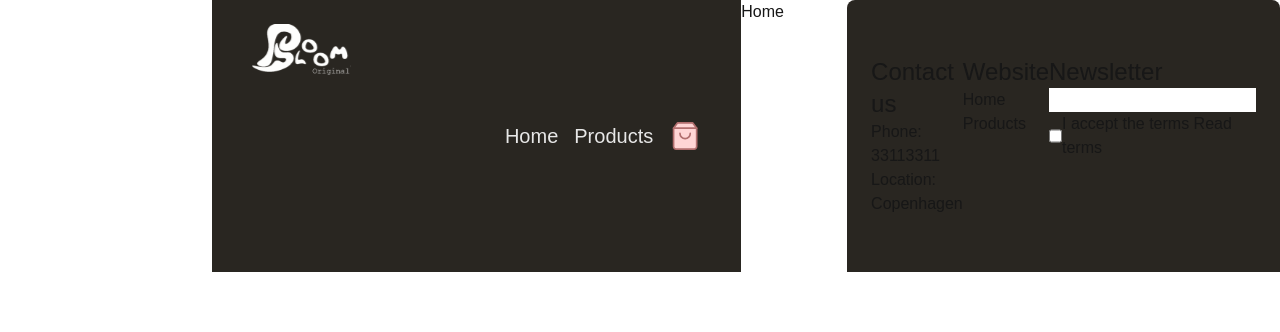
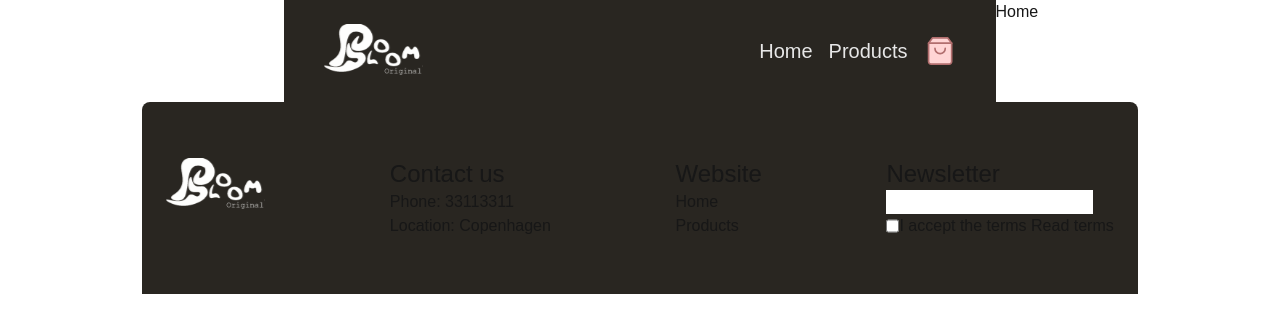
Before and after one commit to laerkehansen/Simple-Shop-Project, a Next.js app: page / in a window 1280 px wide. Shown: the top 332 px of the page. Built offline with nearby package versions, Linux system fonts and the light colour scheme.

Commit message:
nyt grid virker

```diff
--- a/src/app/components/Footer.jsx
+++ /dev/null
@@ -1,35 +0,0 @@
-import Image from "next/image";
-import logo from "../img/logo.svg";
-const Footer = () => {
-  return (
-    <footer className="bg-primary-black rounded-t-lg">
-      <div className="flex justify-between pt-14 pb-14 pr-6 pl-6">
-        <div>
-          <Image src={logo} alt="hej" />
-        </div>
-        <div>
-          <h2 className=" text-2xl">Contact us</h2>
-          <p>Phone: 33113311</p>
-          <p>Location: Copenhagen</p>
-        </div>
-        <div className="flex flex-col">
-          <h2 className="text-2xl">Website</h2>
-          <a href="#">Home</a>
-          <a href="#">Products</a>
-        </div>
-        <div>
-          <h2 className="text-2xl">Newsletter</h2>
-
-          <input type="text" />
-
-          <div className="flex">
-            <input type="checkbox" />
-            <p>I accept the terms Read terms</p>
-          </div>
-        </div>
-      </div>
-    </footer>
-  );
-};
-
-export default Footer;
--- a/src/app/layout.js
+++ b/src/app/layout.js
@@ -4,7 +4,6 @@ import Link from "next/link";
 import Image from "next/image";
 import Logo from "../app/img/logo.svg";
 import Basket from "../app/img/basket.svg";
-import Footer from "./components/Footer";
 
 const geistSans = localFont({
   src: "./fonts/GeistVF.woff",
@@ -25,8 +24,8 @@ export const metadata = {
 export default function RootLayout({ children }) {
   return (
     <html lang="en">
-      <body className={`${geistSans.variable} ${geistMono.variable} antialiased bg-white grid grid-cols-[1fr_1fr_2fr_3fr_1fr_1fr]`}>
-        <header className="col-start-3 col-end-5 grid">
+      <body className={`${geistSans.variable} ${geistMono.variable} antialiased bg-white grid grid-cols-[1fr_1fr_2fr_3fr_1fr_1fr] grid-rows-[auto_auto_auto]`}>
+        <header className="col-start-3 col-end-5 grid grid-rows-1">
           <nav className="flex bg-primary-black text-secondary-gray py-6 text-xl justify-between px-10">
             <Link href="/">
               <Image src={Logo} alt="logo af brandet" />
@@ -43,7 +42,33 @@ export default function RootLayout({ children }) {
           </nav>
         </header>
         {children}
-        <Footer className="col-start-2 col-end-4 grid"></Footer>
+        <footer className="bg-primary-black rounded-t-lg col-start-2 col-end-6 grid">
+          <div className="flex justify-between pt-14 pb-14 pr-6 pl-6">
+            <div>
+              <Image src={Logo} alt="hej" />
+            </div>
+            <div>
+              <h2 className=" text-2xl">Contact us</h2>
+              <p>Phone: 33113311</p>
+              <p>Location: Copenhagen</p>
+            </div>
+            <div className="flex flex-col">
+              <h2 className="text-2xl">Website</h2>
+              <a href="#">Home</a>
+              <a href="#">Products</a>
+            </div>
+            <div>
+              <h2 className="text-2xl">Newsletter</h2>
+
+              <input type="text" />
+
+              <div className="flex">
+                <input type="checkbox" />
+                <p>I accept the terms Read terms</p>
+              </div>
+            </div>
+          </div>
+        </footer>
       </body>
     </html>
   );
```
Also changed, not shown: src/app/products/page.js (+7 -20 lines).
